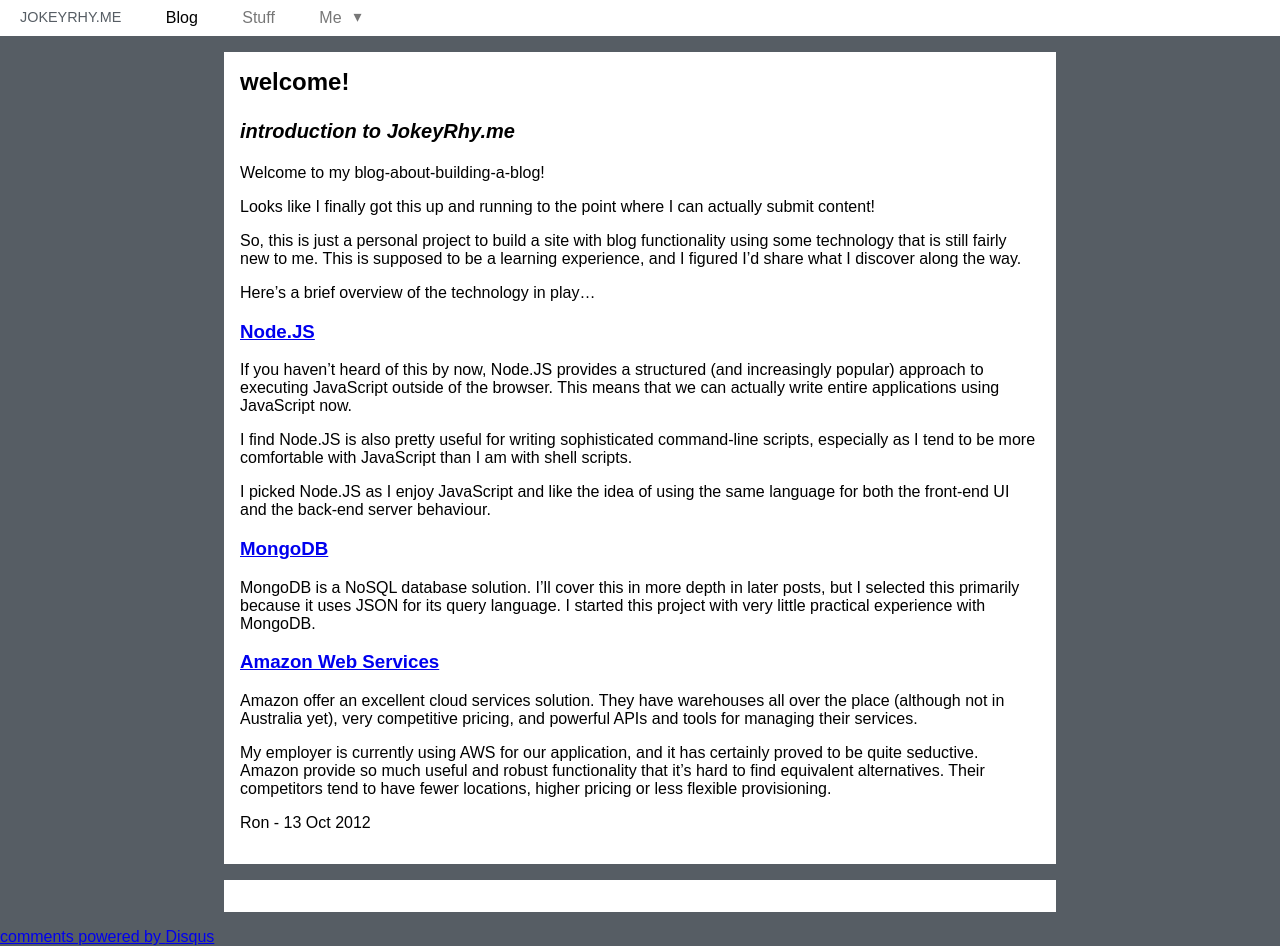
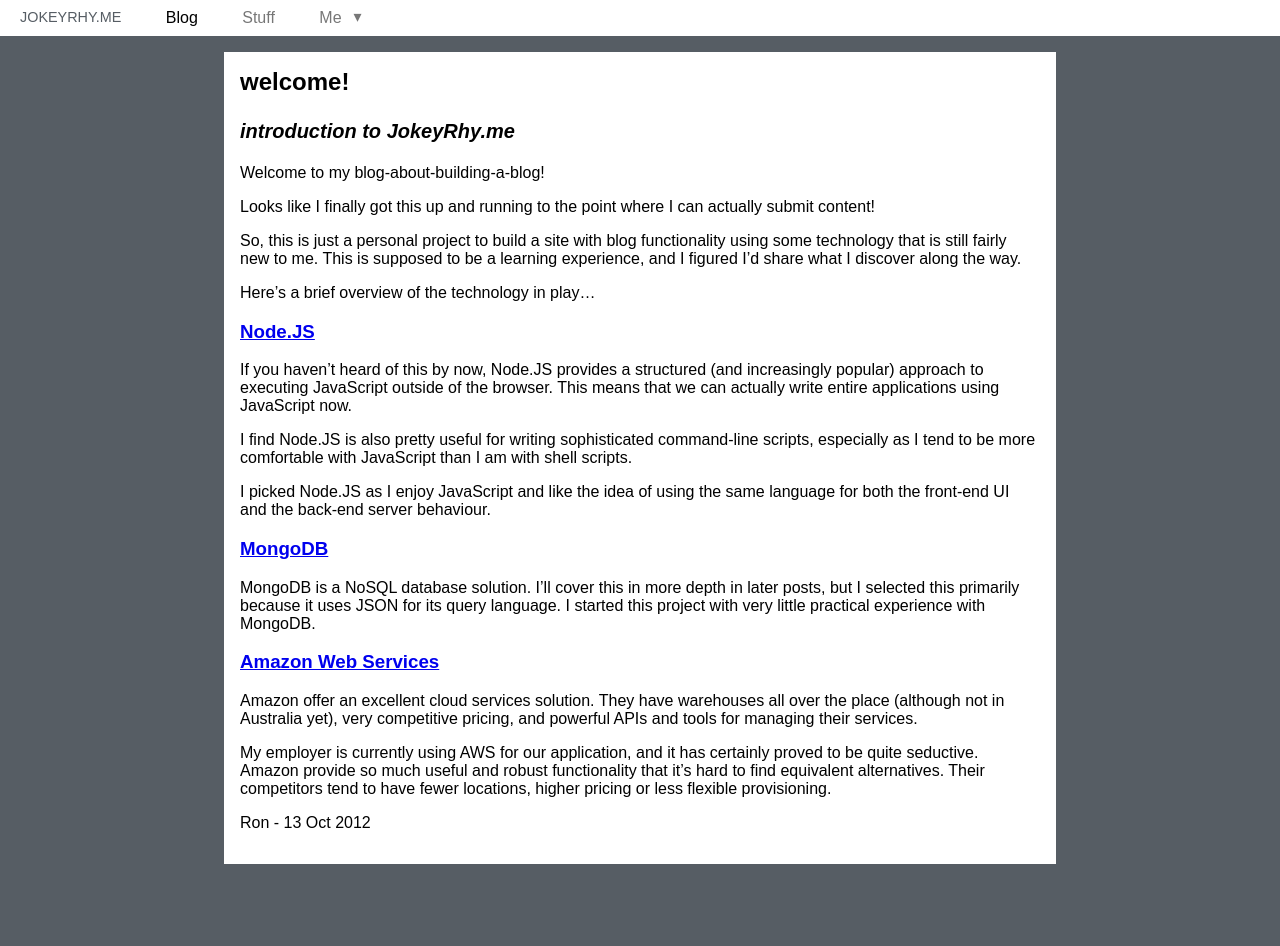
Before and after one commit to jokeyrhyme/jokeyrhyme.github.com, a Jekyll site: the page built from _posts/2012-10-13-1-welcome.md, in a window 1280 px wide. Built offline with Jekyll 4.4.1, drawn with Linux system fonts in a browser that asks for light colours; comment, search, counter and statistics services are not loaded; after the commit the page ends 900 px from its top, so only the background shows below that.

Commit message:
remove disqus

```diff
--- a/_layouts/post.html
+++ b/_layouts/post.html
@@ -5,21 +5,3 @@
   {{ content }}
   <p>{{ page.author }} - <time datetime="{{ page.date }}">{{ page.date | date_to_string }}</time></p>
 </article>
-<div id="disqus_thread"></div>
-<script>
-  /* * * CONFIGURATION VARIABLES: EDIT BEFORE PASTING INTO YOUR WEBPAGE * * */
-  var disqus_shortname = 'jokeyrhyme'; // required: replace example with your forum shortname
-
-  if (JSON && JSON.parse && JSON.stringify) {
-
-    /* * * DON'T EDIT BELOW THIS LINE * * */
-    (function() {
-      var dsq = document.createElement('script'); dsq.async = true;
-      dsq.src = 'http://' + disqus_shortname + '.disqus.com/embed.js';
-      (document.getElementsByTagName('head')[0] || document.getElementsByTagName('body')[0]).appendChild(dsq);
-    })();
-
-  }
-</script>
-<noscript>Please enable JavaScript to view the <a href="http://disqus.com/?ref_noscript">comments powered by Disqus.</a></noscript>
-<a href="http://disqus.com" class="dsq-brlink">comments powered by <span class="logo-disqus">Disqus</span></a>
--- a/css/main.css
+++ b/css/main.css
@@ -158,17 +158,6 @@
   fill: #fff;
 }
 
-/* override disqus */
-#disqus_thread {
-  background-color: #fff;
-  margin: 16px auto;
-  margin: 1rem auto;
-  max-width: 800px;
-  max-width: 50rem;
-  padding: 16px;
-  padding: 1rem;
-}
-
 /* top bar menus */
 .pure-menu .pure-menu-label:focus + ul,
 .pure-menu .pure-menu-label:hover + ul,
```
